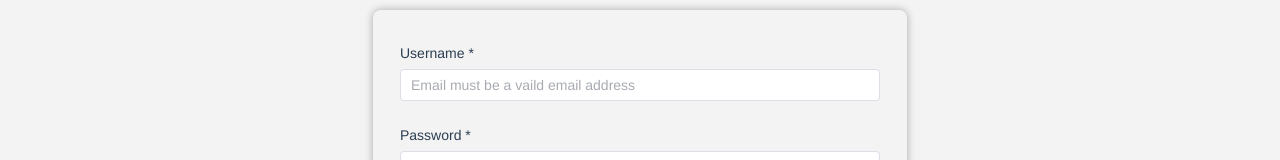
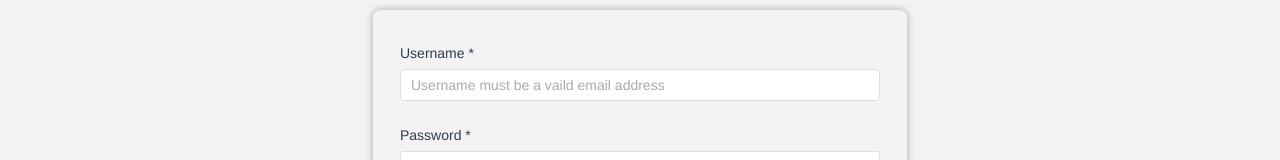
Before and after one commit to d-McGill/CardioApp, a Vue app: page /register in a window 1280 px wide. Shown: the part 139-299 px from the top of the page. Built offline with nearby package versions, Linux system fonts and the light colour scheme.

Commit message:
placeholder change

```diff
--- a/src/views/Register.vue
+++ b/src/views/Register.vue
@@ -16,11 +16,9 @@
     <el-form class="demo-ruleForm" @submit.prevent>
        <div class="formWrapper">
 
-
-
     <el-form-item>
       <label>Username *</label>
-      <el-input type="email" placeholder="Email must be a vaild email address" required autocomplete="off" v-model="email"></el-input>
+      <el-input type="email" placeholder="Username must be a vaild email address" required autocomplete="off" v-model="email"></el-input>
     </el-form-item>
 
 
```
